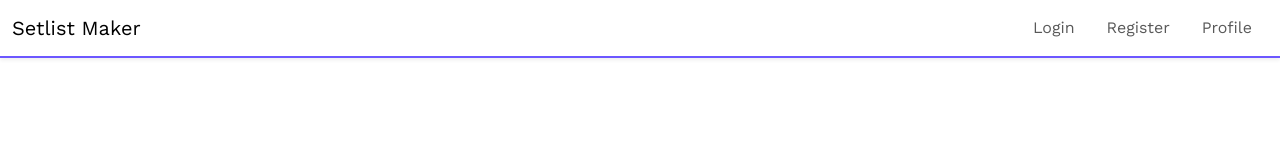
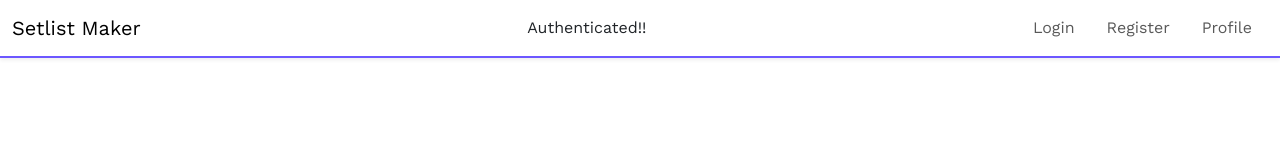
Before and after one commit to klalicki/setlist-maker, a React (Create React App) app in the folder client/: page / in a window 1280 px wide. Shown: the top 160 px of the page. Built offline with nearby package versions, Linux system fonts and the light colour scheme.

Commit message:
adds authenticated flag to nav temporarily

```diff
--- a/client/src/components/NavBar.jsx
+++ b/client/src/components/NavBar.jsx
@@ -1,11 +1,16 @@
+import { UserContext } from "../context/UserContext";
+import { useContext, useState } from "react";
+
 const NavBar = () => {
+  const { isAuthenticated } = useContext(UserContext);
+
   return (
     <nav class="navbar navbar-expand-sm border-bottom border-primary border-2 shadow-sm">
       <div class="container-fluid">
         <a class="navbar-brand" href="/">
           Setlist Maker
         </a>
-
+        {isAuthenticated ? "Authenticated!!" : "Not Authenticated"}
         <ul class="navbar-nav d-flex flex-row">
           <li class="nav-item px-2">
             <a class="nav-link " href="/login">
```
